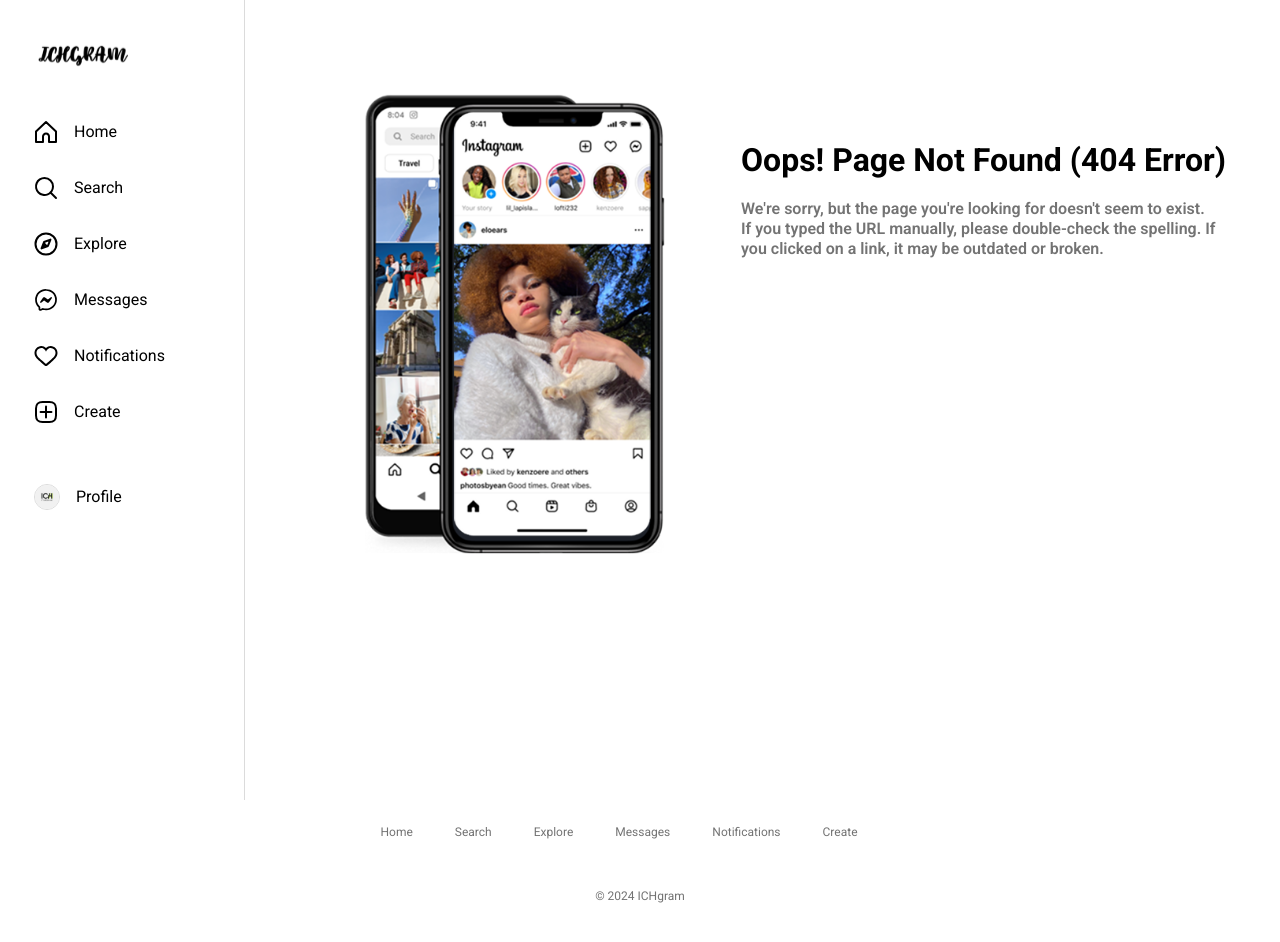
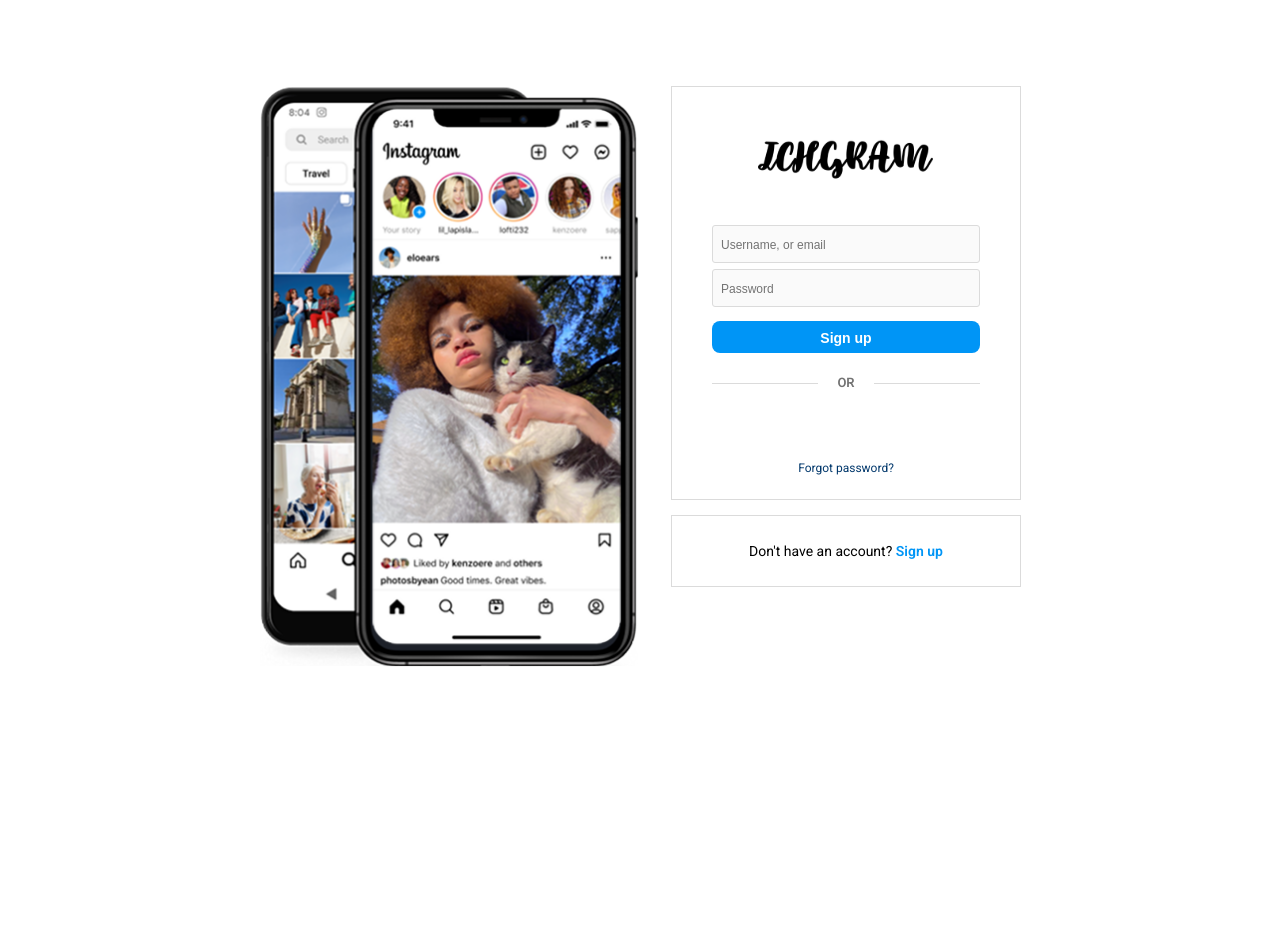
Before and after one commit to Volodymyr-2024/Final_project, a React (Vite) app in the folder Frontend/: page /login in a window 1280 px wide. Shown: the top 942 px of the page. After the commit the page ends 800 px from the top, so only its background shows below. Built offline with nearby package versions, Linux system fonts and the light colour scheme.

Commit message:
изменил маршруты

```diff
--- a/Frontend/src/App.jsx
+++ b/Frontend/src/App.jsx
@@ -20,14 +20,14 @@ import UserSelection from "./components/UserSelection/UserSelection";
 
 function App() {
   const location = useLocation();
-  const hideLayoutPages = ["/register", "/", "/reset"];
+  const hideLayoutPages = ["/register", "/login", "/reset"];
   const hideLayout = hideLayoutPages.includes(location.pathname);
 
   return (
     <div className="wrapper">
       <Routes>
         <Route path="/register" element={<SignupPage />} />
-        <Route path="/" element={<LoginPage />} />
+        <Route path="/login" element={<LoginPage />} />
         <Route path="/reset" element={<ResetPage />} />
       </Routes>
       {!hideLayout && (
@@ -37,7 +37,7 @@ function App() {
           </div>
           <div className="content">
             <Routes>
-              <Route path="/main" element={<MainPage />} />
+              <Route path="/" element={<MainPage />} />
               <Route path="/search" element={<SearchPage />} />
               <Route path="/notifications" element={<NotificationsPage />} />
               <Route path="/explore" element={<ExplorePage />} />
--- a/Frontend/src/components/FormLogin/FormLogin.jsx
+++ b/Frontend/src/components/FormLogin/FormLogin.jsx
@@ -30,8 +30,9 @@ function FormLogin(props) {
 
       localStorage.setItem("token", response.token);
       localStorage.setItem("userId", response.userId);
+
       setMessage("Login successfully!");
-      navigate("/main");
+      navigate("/");
     } catch (error) {
       setMessage(
         error.response?.data?.message || error.message || "Login failed"
--- a/Frontend/src/components/ResetPassword/ResetPassword.jsx
+++ b/Frontend/src/components/ResetPassword/ResetPassword.jsx
@@ -89,7 +89,7 @@ function ResetPassword(props) {
       </div>
       <div className={styles.bottom_container}>
         <h5>
-          <Link to="/" className={styles.link}>
+          <Link to="/login" className={styles.link}>
             Back to login
           </Link>
         </h5>
```
